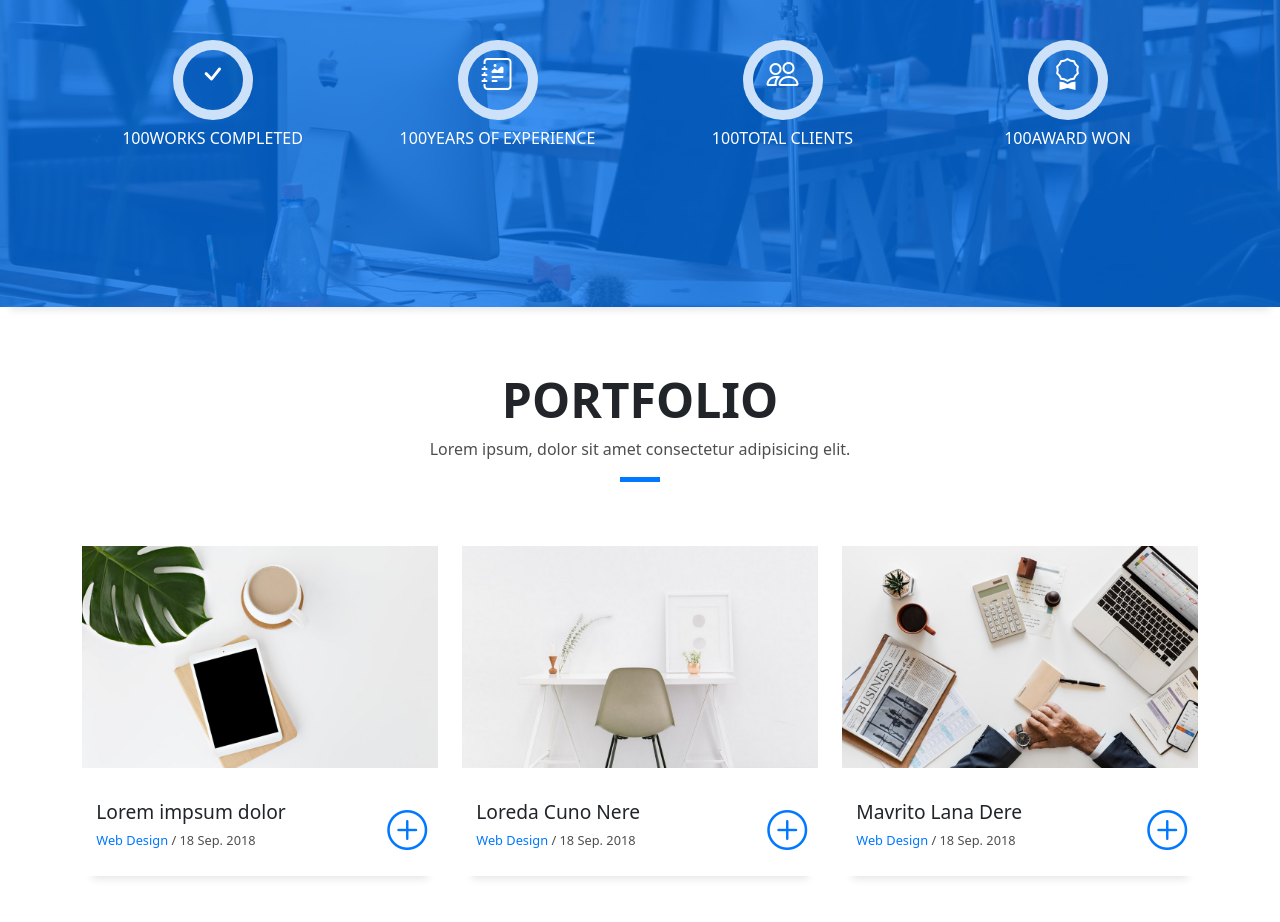
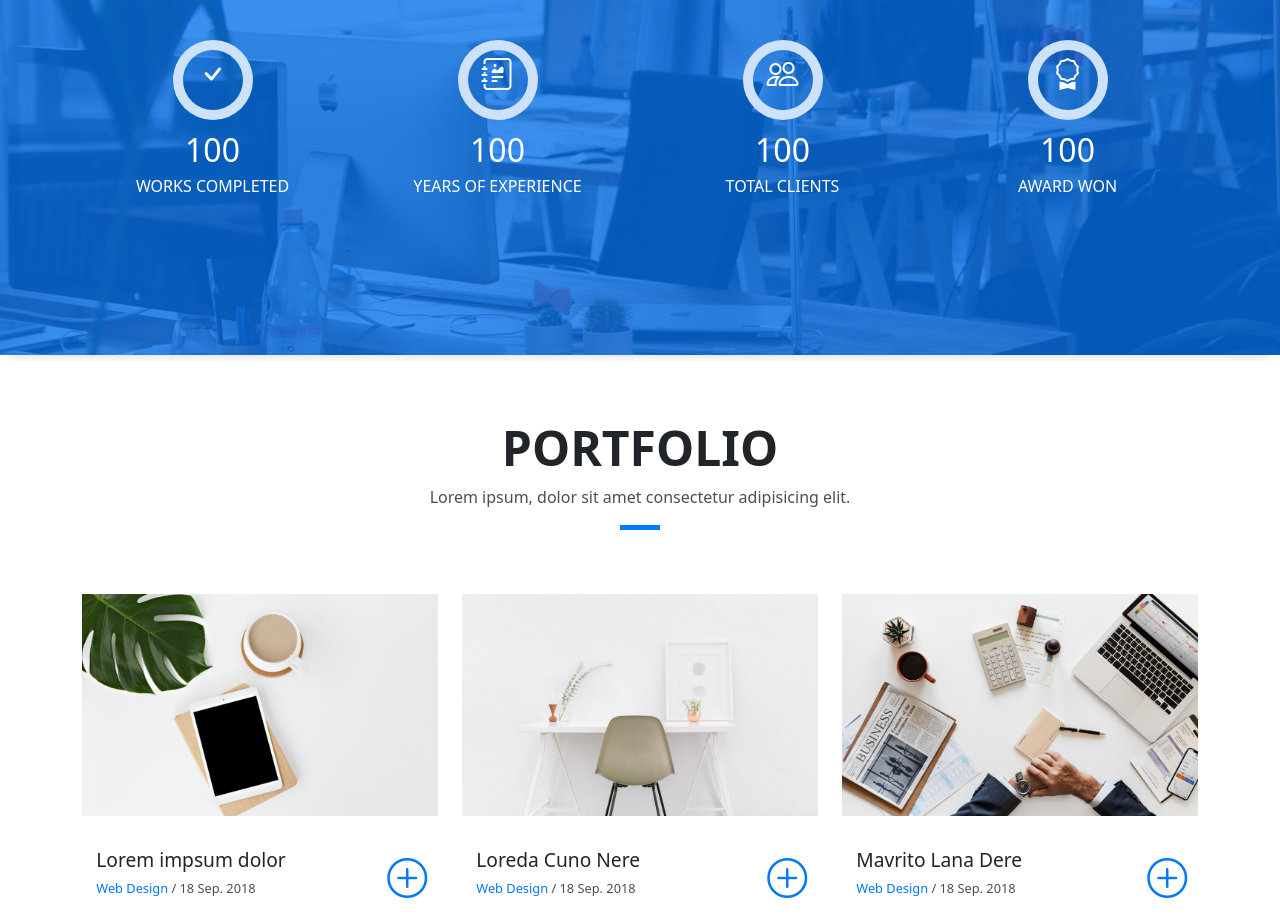
Before and after one commit to MuhammedFayistgl/portfolio_fayis, a React (Vite) app: page / in a window 1280 px wide. Shown: the part 2720-3642 px from the top of the page. Built offline with nearby package versions, Linux system fonts and the light colour scheme.

Commit message:
Modfy counter comp modfid

```diff
--- a/src/components/Main/Counter Section/Counter.tsx
+++ b/src/components/Main/Counter Section/Counter.tsx
@@ -19,8 +19,8 @@ const Counter: React.FC = () => {
 										<i className="bi bi-check"></i>
 									</span>
 								</div>
-								<div className="counter-num">
-									<CountUp enableScrollSpy duration={4}  end={100} />
+								<div className="counter-num"style={{display:'flex',flexDirection:'column'}}>
+									<CountUp  className="counter " enableScrollSpy duration={4}  end={100} />
 									<span className="counter-text">WORKS COMPLETED</span>
 								</div>
 							</div>
@@ -32,8 +32,8 @@ const Counter: React.FC = () => {
 										<i className="bi bi-journal-richtext"></i>
 									</span>
 								</div>
-								<div className="counter-num">
-								<CountUp enableScrollSpy duration={4} end={100} />
+								<div className="counter-num"style={{display:'flex',flexDirection:'column'}}>
+								<CountUp  className="counter " enableScrollSpy duration={4} end={100} />
 									<span className="counter-text">YEARS OF EXPERIENCE</span>
 								</div>
 							</div>
@@ -45,8 +45,8 @@ const Counter: React.FC = () => {
 										<i className="bi bi-people"></i>
 									</span>
 								</div>
-								<div className="counter-num">
-									<CountUp enableScrollSpy duration={4} end={100} />
+								<div className="counter-num"style={{display:'flex',flexDirection:'column'}}>
+									<CountUp  className="counter " enableScrollSpy duration={4} end={100} />
 									<span className="counter-text">TOTAL CLIENTS</span>
 								</div>
 							</div>
@@ -58,8 +58,8 @@ const Counter: React.FC = () => {
 										<i className="bi bi-award"></i>
 									</span>
 								</div>
-								<div className="counter-num">
-								<CountUp enableScrollSpy  end={100} />
+								<div className="counter-num" style={{display:'flex',flexDirection:'column'}}>
+								<CountUp className="counter " enableScrollSpy  end={100} />
 									<span className="counter-text">AWARD WON</span>
 								</div>
 							</div>
```
